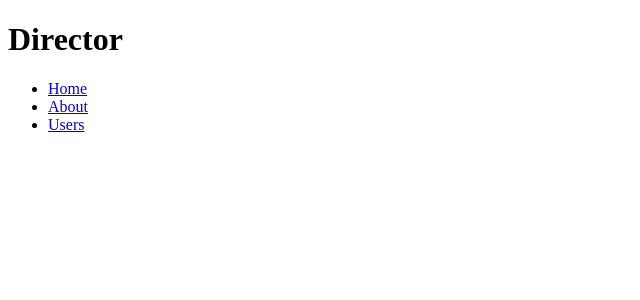
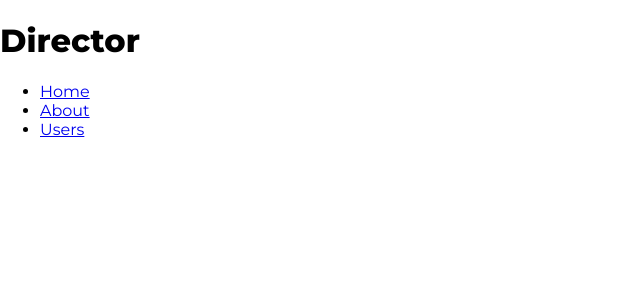
Before and after one commit to uniorunr/mentor-dashboard, a React app in the folder rss-mentor-dashboard/: page / in a window 1280 px wide. Shown: the top 300 px of the page, without its empty margins (0-640 px from the left). Built offline with nearby package versions, Linux system fonts and the light colour scheme.

Commit message:
feature: create main css file, add google font to it

```diff
--- /dev/null
+++ b/rss-mentor-dashboard/src/App.css
@@ -0,0 +1,6 @@
+@import url('https://fonts.googleapis.com/css?family=Montserrat:400,600,800');
+
+body {
+  font-family: 'Montserrat', sans-serif;
+  margin: 0;
+}
--- a/rss-mentor-dashboard/src/app.jsx
+++ b/rss-mentor-dashboard/src/app.jsx
@@ -1,5 +1,6 @@
 import React from 'react';
 import ReactDOM from 'react-dom';
+import './App.css';
 import NavBar from './components/NavBar/NavBar';
 
 ReactDOM.render(<NavBar />, document.getElementById('root'));
```
